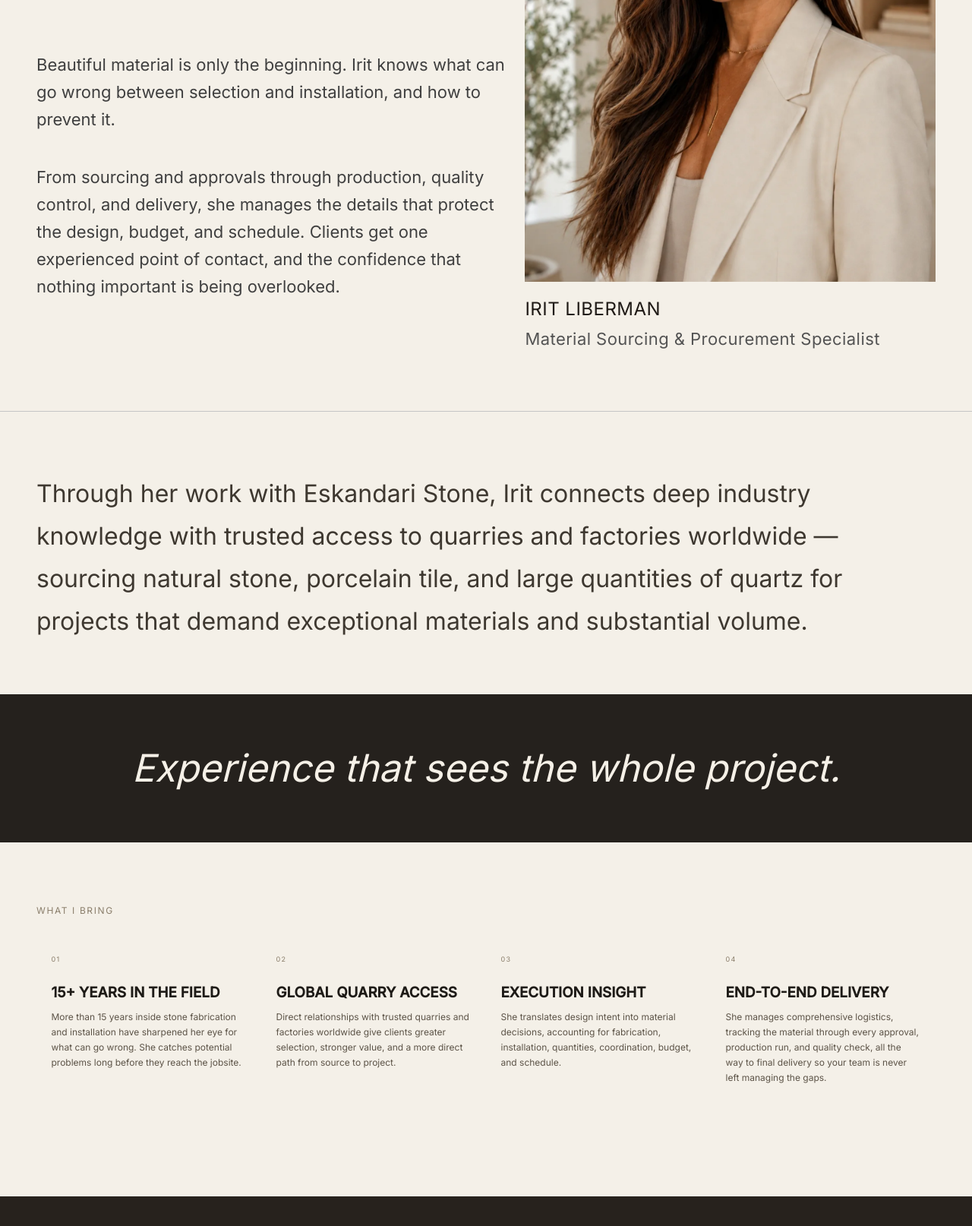
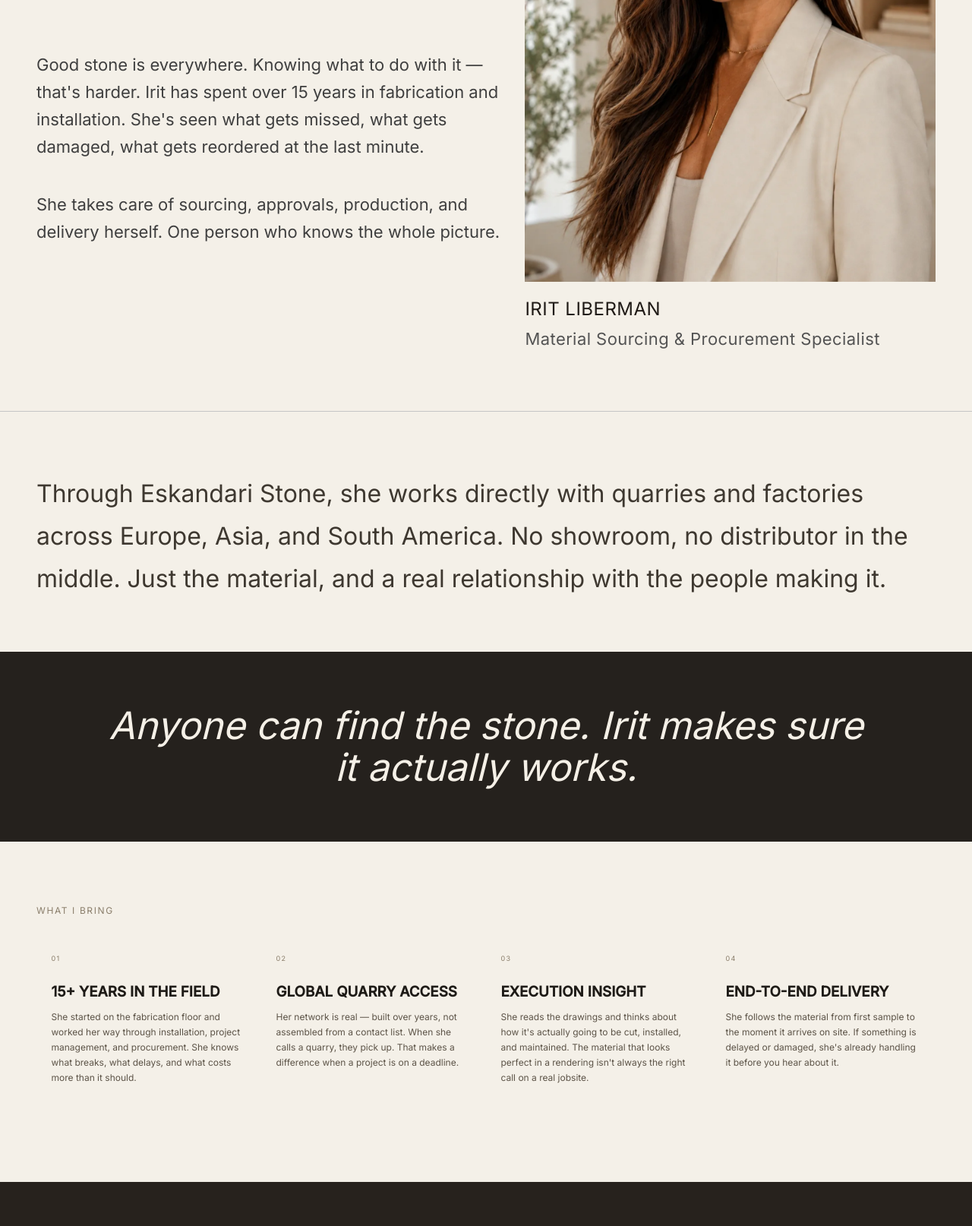
Before and after one commit to aliyabuz25/IritLiberman, a website built with Vite: page src/about.html in a window 1280 px wide. Shown: the part 410-2024 px from the top of the page at 76% size. Built offline with nearby package versions, Linux system fonts and the light colour scheme; no server answers.

Commit message:
Humanize all copy: about, home philosophy, scale section

```diff
--- a/src/about.html
+++ b/src/about.html
@@ -136,8 +136,8 @@ body { width: 100%; background: #f4f0e8; overflow-x: hidden; }
     <div class="about-top-left">
       <h1 class="about-headline">EXPERIENCE MATTERS.</h1>
       <div class="about-intro">
-        <p>Beautiful material is only the beginning. Irit knows what can go wrong between selection and installation, and how to prevent it.</p>
-        <p>From sourcing and approvals through production, quality control, and delivery, she manages the details that protect the design, budget, and schedule. Clients get one experienced point of contact, and the confidence that nothing important is being overlooked.</p>
+        <p>Good stone is everywhere. Knowing what to do with it — that's harder. Irit has spent over 15 years in fabrication and installation. She's seen what gets missed, what gets damaged, what gets reordered at the last minute.</p>
+        <p>She takes care of sourcing, approvals, production, and delivery herself. One person who knows the whole picture.</p>
       </div>
     </div>
     <div class="about-top-right">
@@ -153,11 +153,11 @@ body { width: 100%; background: #f4f0e8; overflow-x: hidden; }
   </section>
 
   <section class="about-wide">
-    <p>Through her work with Eskandari Stone, Irit connects deep industry knowledge with trusted access to quarries and factories worldwide — sourcing natural stone, porcelain tile, and large quantities of quartz for projects that demand exceptional materials and substantial volume.</p>
+    <p>Through Eskandari Stone, she works directly with quarries and factories across Europe, Asia, and South America. No showroom, no distributor in the middle. Just the material, and a real relationship with the people making it.</p>
   </section>
 
   <section class="about-quote">
-    <p>Experience that sees the whole project.</p>
+    <p>Anyone can find the stone. Irit makes sure it actually works.</p>
   </section>
 
   <section class="about-bring">
@@ -166,22 +166,22 @@ body { width: 100%; background: #f4f0e8; overflow-x: hidden; }
       <article>
         <div class="article-num">01</div>
         <h3 class="article-title">15+ YEARS IN THE FIELD</h3>
-        <p class="article-text">More than 15 years inside stone fabrication and installation have sharpened her eye for what can go wrong. She catches potential problems long before they reach the jobsite.</p>
+        <p class="article-text">She started on the fabrication floor and worked her way through installation, project management, and procurement. She knows what breaks, what delays, and what costs more than it should.</p>
       </article>
       <article>
         <div class="article-num">02</div>
         <h3 class="article-title">GLOBAL QUARRY ACCESS</h3>
-        <p class="article-text">Direct relationships with trusted quarries and factories worldwide give clients greater selection, stronger value, and a more direct path from source to project.</p>
+        <p class="article-text">Her network is real — built over years, not assembled from a contact list. When she calls a quarry, they pick up. That makes a difference when a project is on a deadline.</p>
       </article>
       <article>
         <div class="article-num">03</div>
         <h3 class="article-title">EXECUTION INSIGHT</h3>
-        <p class="article-text">She translates design intent into material decisions, accounting for fabrication, installation, quantities, coordination, budget, and schedule.</p>
+        <p class="article-text">She reads the drawings and thinks about how it's actually going to be cut, installed, and maintained. The material that looks perfect in a rendering isn't always the right call on a real jobsite.</p>
       </article>
       <article>
         <div class="article-num">04</div>
         <h3 class="article-title">END-TO-END DELIVERY</h3>
-        <p class="article-text">She manages comprehensive logistics, tracking the material through every approval, production run, and quality check, all the way to final delivery so your team is never left managing the gaps.</p>
+        <p class="article-text">She follows the material from first sample to the moment it arrives on site. If something is delayed or damaged, she's already handling it before you hear about it.</p>
       </article>
     </div>
   </section>
```
Also changed, not shown: db.js (+6 -6 lines), src/index.html (+4 -8 lines).
